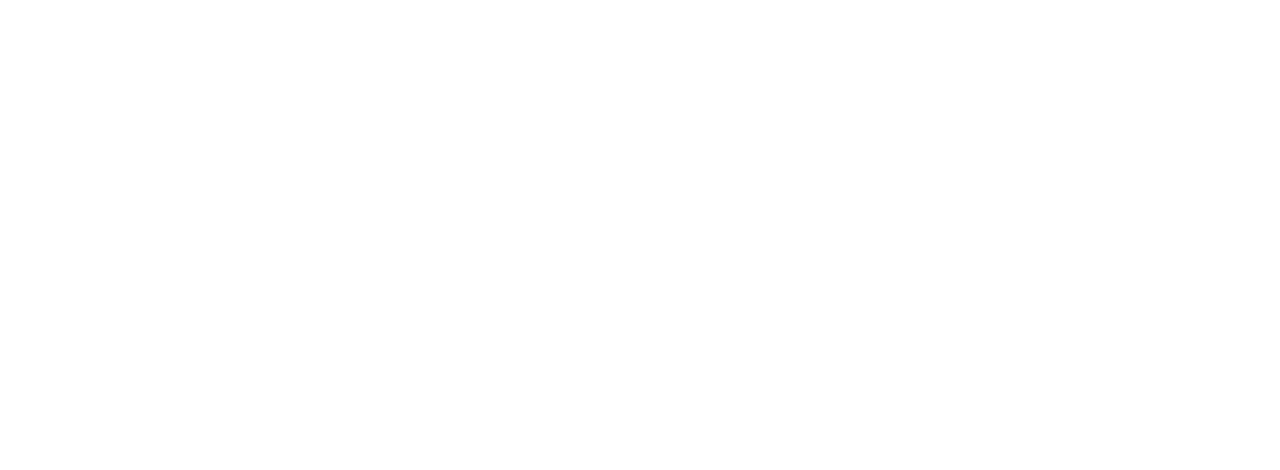
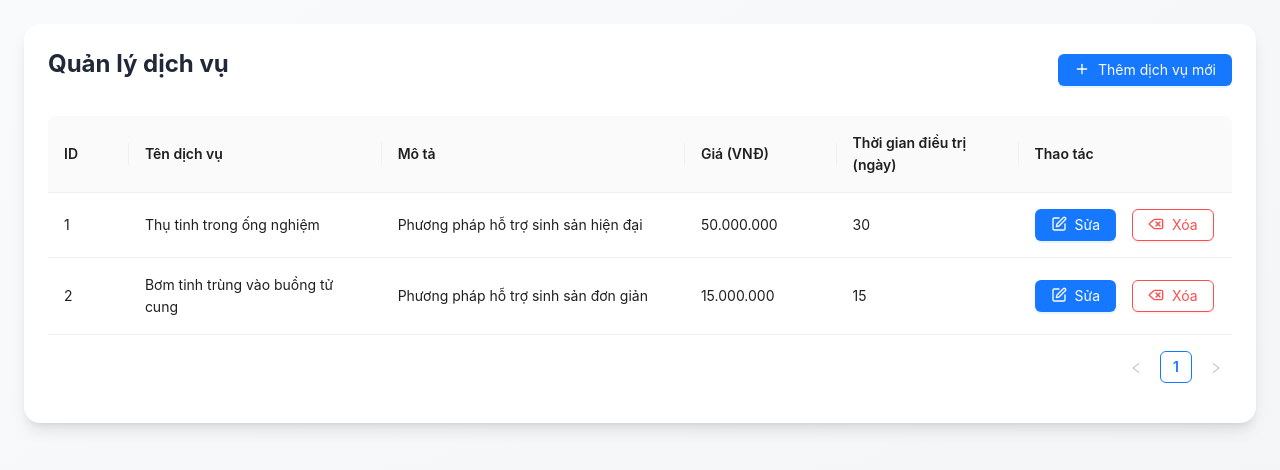
Before and after one commit to MinMinstd/frontend-infertility-system, a React (Vite) app: page /manager/services in a window 1280 px wide. Before the commit this address had no page. Shown: the top 470 px of the page. Built offline with nearby package versions, Linux system fonts and the light colour scheme.

Commit message:
thêm quản lí dịch vụ

```diff
--- /dev/null
+++ b/src/pages/manager/ManagerServices.tsx
@@ -0,0 +1,216 @@
+import React, { useState } from 'react';
+import { Table, Button, Space, Modal, Form, Input, InputNumber, message } from 'antd';
+import { Plus, Edit, Delete } from 'lucide-react';
+import type { ColumnsType } from 'antd/es/table';
+
+interface Service {
+  id: number;
+  name: string;
+  description: string;
+  price: number;
+  averageTreatmentTime: number;
+}
+
+const mockServices: Service[] = [
+  {
+    id: 1,
+    name: 'Thụ tinh trong ống nghiệm',
+    description: 'Phương pháp hỗ trợ sinh sản hiện đại',
+    price: 50000000,
+    averageTreatmentTime: 30
+  },
+  {
+    id: 2,
+    name: 'Bơm tinh trùng vào buồng tử cung',
+    description: 'Phương pháp hỗ trợ sinh sản đơn giản',
+    price: 15000000,
+    averageTreatmentTime: 15
+  }
+];
+
+const ManagerServices: React.FC = () => {
+  const [services, setServices] = useState<Service[]>(mockServices);
+  const [modalVisible, setModalVisible] = useState(false);
+  const [form] = Form.useForm();
+  const [editingId, setEditingId] = useState<number | null>(null);
+
+  const handleAdd = () => {
+    setEditingId(null);
+    form.resetFields();
+    setModalVisible(true);
+  };
+
+  const handleEdit = (record: Service) => {
+    setEditingId(record.id);
+    form.setFieldsValue(record);
+    setModalVisible(true);
+  };
+
+  const handleDelete = (id: number) => {
+    Modal.confirm({
+      title: 'Xác nhận xóa',
+      content: 'Bạn có chắc chắn muốn xóa dịch vụ này?',
+      okText: 'Xóa',
+      okType: 'danger',
+      cancelText: 'Hủy',
+      onOk() {
+        setServices(services.filter(service => service.id !== id));
+        message.success('Xóa dịch vụ thành công');
+      },
+    });
+  };
+
+  const handleSubmit = async () => {
+    try {
+      const values = await form.validateFields();
+      if (editingId) {
+        setServices(services.map(service =>
+          service.id === editingId ? { ...values, id: editingId } : service
+        ));
+        message.success('Cập nhật dịch vụ thành công');
+      } else {
+        const newId = Math.max(...services.map(s => s.id)) + 1;
+        setServices([...services, { ...values, id: newId }]);
+        message.success('Thêm dịch vụ thành công');
+      }
+      setModalVisible(false);
+    } catch {
+      message.error('Vui lòng kiểm tra lại thông tin');
+    }
+  };
+
+  const columns: ColumnsType<Service> = [
+    {
+      title: 'ID',
+      dataIndex: 'id',
+      key: 'id',
+      width: 80,
+    },
+    {
+      title: 'Tên dịch vụ',
+      dataIndex: 'name',
+      key: 'name',
+      width: 250,
+    },
+    {
+      title: 'Mô tả',
+      dataIndex: 'description',
+      key: 'description',
+      width: 300,
+    },
+    {
+      title: 'Giá (VNĐ)',
+      dataIndex: 'price',
+      key: 'price',
+      width: 150,
+      render: (price: number) => price.toLocaleString('vi-VN'),
+    },
+    {
+      title: 'Thời gian điều trị (ngày)',
+      dataIndex: 'averageTreatmentTime',
+      key: 'averageTreatmentTime',
+      width: 180,
+    },
+    {
+      title: 'Thao tác',
+      key: 'action',
+      width: 150,
+      render: (_: unknown, record: Service) => (
+        <Space size="middle">
+          <Button
+            type="primary"
+            icon={<Edit className="w-4 h-4" />}
+            onClick={() => handleEdit(record)}
+          >
+            Sửa
+          </Button>
+          <Button
+            danger
+            icon={<Delete className="w-4 h-4" />}
+            onClick={() => handleDelete(record.id)}
+          >
+            Xóa
+          </Button>
+        </Space>
+      ),
+    },
+  ];
+
+  return (
+    <div className="min-h-screen bg-gradient-to-br from-gray-50 to-gray-100 p-6">
+      <div className="max-w-7xl mx-auto">
+        <div className="bg-white rounded-2xl shadow-lg p-6">
+          <div className="flex justify-between items-center mb-6">
+            <h1 className="text-2xl font-bold text-gray-800">Quản lý dịch vụ</h1>
+            <Button
+              type="primary"
+              icon={<Plus className="w-4 h-4" />}
+              onClick={handleAdd}
+            >
+              Thêm dịch vụ mới
+            </Button>
+          </div>
+
+          <Table
+            columns={columns}
+            dataSource={services}
+            rowKey="id"
+            pagination={{ pageSize: 10 }}
+          />
+        </div>
+      </div>
+
+      <Modal
+        title={editingId ? 'Sửa dịch vụ' : 'Thêm dịch vụ mới'}
+        open={modalVisible}
+        onOk={handleSubmit}
+        onCancel={() => {
+          setModalVisible(false);
+          form.resetFields();
+          setEditingId(null);
+        }}
+        width={600}
+      >
+        <Form
+          form={form}
+          layout="vertical"
+        >
+          <Form.Item
+            name="name"
+            label="Tên dịch vụ"
+            rules={[{ required: true, message: 'Vui lòng nhập tên dịch vụ' }]}
+          >
+            <Input />
+          </Form.Item>
+          <Form.Item
+            name="description"
+            label="Mô tả"
+            rules={[{ required: true, message: 'Vui lòng nhập mô tả' }]}
+          >
+            <Input.TextArea rows={4} />
+          </Form.Item>
+          <Form.Item
+            name="price"
+            label="Giá (VNĐ)"
+            rules={[{ required: true, message: 'Vui lòng nhập giá' }]}
+          >
+            <InputNumber
+              style={{ width: '100%' }}
+              formatter={(value) => `${value}`.replace(/\B(?=(\d{3})+(?!\d))/g, ',')}
+              parser={(value) => value!.replace(/\$\s?|(,*)/g, '')}
+            />
+          </Form.Item>
+          <Form.Item
+            name="averageTreatmentTime"
+            label="Thời gian điều trị trung bình (ngày)"
+            rules={[{ required: true, message: 'Vui lòng nhập thời gian điều trị' }]}
+          >
+            <InputNumber style={{ width: '100%' }} />
+          </Form.Item>
+        </Form>
+      </Modal>
+    </div>
+  );
+};
+
+export default ManagerServices;
--- a/src/router/managerRouter.tsx
+++ b/src/router/managerRouter.tsx
@@ -4,7 +4,7 @@ import ManagerDashboard from "../pages/manager/ManagerDashboard";
 import ManagerAppointments from "../pages/manager/ManagerAppointments";
 import ManagerDoctors from "../pages/manager/ManagerDoctors";
 import ManagerTreatmentHistory from "../pages/manager/ManagerTreatmentHistory";
-
+import ManagerServices from "../pages/manager/ManagerServices";
 const managerRouter: RouteObject[] = [
   {
     path: "/manager",
@@ -26,6 +26,10 @@ const managerRouter: RouteObject[] = [
         path: "treatment-history",
         element: <ManagerTreatmentHistory />,
       },
+      {
+        path: "services",
+        element: <ManagerServices />,
+      },
     ],
   },
 ];
```
